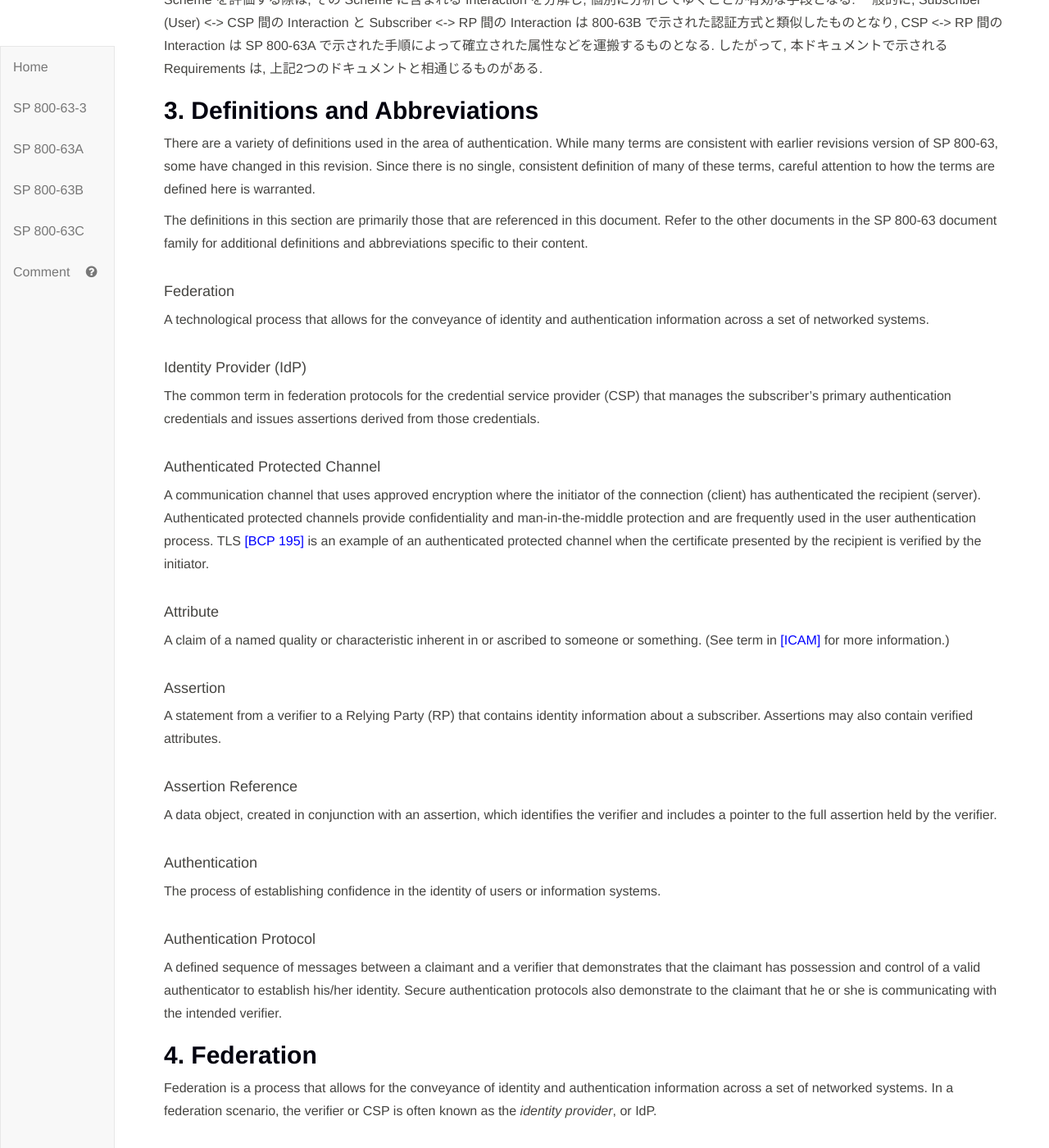
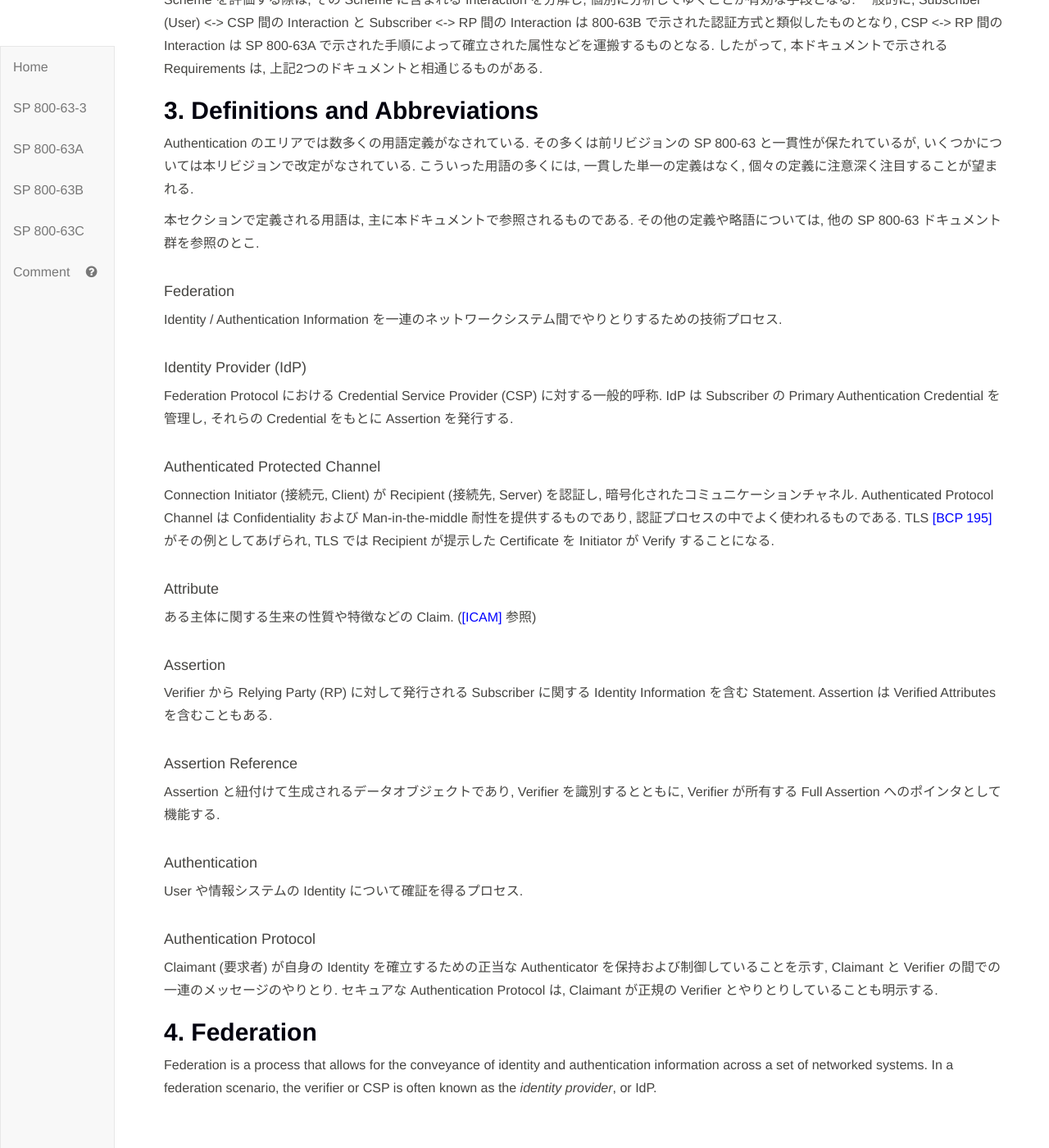
Before and after one commit to usnistgov/800-63-3, a Jekyll site: the page built from sp800-63c.ja.md, in a window 1280 px wide and 1400 px high, scrolled down 4427 px. Shown: the whole window at 82% size. Built offline with Jekyll 4.4.1, drawn with Linux system fonts in a browser that asks for light colours.

Commit message:
section 3

```diff
--- a/sp800-63c/sec3_definitions.ja.md
+++ b/sp800-63c/sec3_definitions.ja.md
@@ -2,30 +2,66 @@
 
 ## 3. Definitions and Abbreviations
 
-There are a variety of definitions used in the area of authentication. While many terms are consistent with earlier revisions version of SP 800-63, some have changed in this revision. Since there is no single, consistent definition of many of these terms, careful attention to how the terms are defined here is warranted.
+Authentication のエリアでは数多くの用語定義がなされている.
+その多くは前リビジョンの SP 800-63 と一貫性が保たれているが, いくつかについては本リビジョンで改定がなされている.
+こういった用語の多くには, 一貫した単一の定義はなく, 個々の定義に注意深く注目することが望まれる.
 
-The definitions in this section are primarily those that are referenced in this document. Refer to the other documents in the SP 800-63 document family for additional definitions and abbreviations specific to their content.
+<!-- There are a variety of definitions used in the area of authentication. While many terms are consistent with earlier revisions version of SP 800-63, some have changed in this revision. Since there is no single, consistent definition of many of these terms, careful attention to how the terms are defined here is warranted. -->
+
+本セクションで定義される用語は, 主に本ドキュメントで参照されるものである.
+その他の定義や略語については, 他の SP 800-63 ドキュメント群を参照のとこ.
+
+<!-- The definitions in this section are primarily those that are referenced in this document. Refer to the other documents in the SP 800-63 document family for additional definitions and abbreviations specific to their content. -->
 
 #### Federation
-A technological process that allows for the conveyance of identity and authentication information across a set of networked systems.
+
+Identity / Authentication Information を一連のネットワークシステム間でやりとりするための技術プロセス.
+
+<!-- A technological process that allows for the conveyance of identity and authentication information across a set of networked systems. -->
 
 #### Identity Provider (IdP)
-The common term in federation protocols for the credential service provider (CSP) that manages the subscriber's primary authentication credentials and issues assertions derived from those credentials.
+
+Federation Protocol における Credential Service Provider (CSP) に対する一般的呼称.
+IdP は Subscriber の Primary Authentication Credential を管理し, それらの Credential をもとに Assertion を発行する.
+
+<!-- The common term in federation protocols for the credential service provider (CSP) that manages the subscriber's primary authentication credentials and issues assertions derived from those credentials. -->
 
 #### Authenticated Protected Channel
-A communication channel that uses approved encryption where the initiator of the connection (client) has authenticated the recipient (server). Authenticated protected channels provide confidentiality and man-in-the-middle protection and are frequently used in the user authentication process. TLS [[BCP 195]](#bcp195) is an example of an authenticated protected channel when the certificate presented by the recipient is verified by the initiator.
+
+Connection Initiator (接続元, Client) が Recipient (接続先, Server) を認証し, 暗号化されたコミュニケーションチャネル.
+Authenticated Protocol Channel は Confidentiality および Man-in-the-middle 耐性を提供するものであり, 認証プロセスの中でよく使われるものである.
+TLS [[BCP 195]](#bcp195) がその例としてあげられ, TLS では Recipient が提示した Certificate を Initiator が Verify することになる.
+
+<!-- A communication channel that uses approved encryption where the initiator of the connection (client) has authenticated the recipient (server). Authenticated protected channels provide confidentiality and man-in-the-middle protection and are frequently used in the user authentication process. TLS [[BCP 195]](#bcp195) is an example of an authenticated protected channel when the certificate presented by the recipient is verified by the initiator. -->
 
 #### Attribute
-A claim of a named quality or characteristic inherent in or ascribed to someone or something. (See term in [[ICAM]](#ICAM) for more information.)
+
+ある主体に関する生来の性質や特徴などの Claim. ([[ICAM]](#ICAM) 参照)
+
+<!-- A claim of a named quality or characteristic inherent in or ascribed to someone or something. (See term in [[ICAM]](#ICAM) for more information.) -->
 
 #### Assertion
-A statement from a verifier to a Relying Party (RP) that contains identity information about a subscriber. Assertions may also contain verified attributes.
+
+Verifier から Relying Party (RP) に対して発行される Subscriber に関する Identity Information を含む Statement.
+Assertion は Verified Attributes を含むこともある.
+
+<!-- A statement from a verifier to a Relying Party (RP) that contains identity information about a subscriber. Assertions may also contain verified attributes. -->
 
 #### Assertion Reference
-A data object, created in conjunction with an assertion, which identifies the verifier and includes a pointer to the full assertion held by the verifier.
+
+Assertion と紐付けて生成されるデータオブジェクトであり, Verifier を識別するとともに, Verifier が所有する Full Assertion へのポインタとして機能する.
+
+<!-- A data object, created in conjunction with an assertion, which identifies the verifier and includes a pointer to the full assertion held by the verifier. -->
 
 #### Authentication
-The process of establishing confidence in the identity of users or information systems.
+
+User や情報システムの Identity について確証を得るプロセス.
+
+<!-- The process of establishing confidence in the identity of users or information systems. -->
 
 #### Authentication Protocol
-A defined sequence of messages between a claimant and a verifier that demonstrates that the claimant has possession and control of a valid authenticator to establish his/her identity. Secure authentication protocols also demonstrate to the claimant that he or she is communicating with the intended verifier.
+
+Claimant (要求者) が自身の Identity を確立するための正当な Authenticator を保持および制御していることを示す, Claimant と Verifier の間での一連のメッセージのやりとり.
+セキュアな Authentication Protocol は, Claimant が正規の Verifier とやりとりしていることも明示する.
+
+<!-- A defined sequence of messages between a claimant and a verifier that demonstrates that the claimant has possession and control of a valid authenticator to establish his/her identity. Secure authentication protocols also demonstrate to the claimant that he or she is communicating with the intended verifier. -->
```
